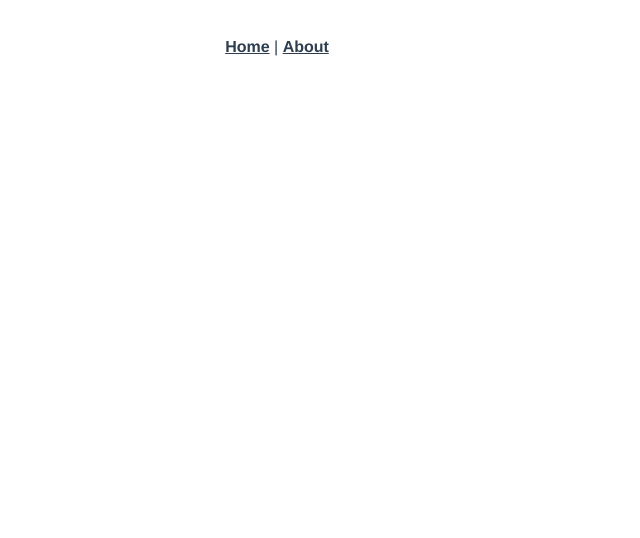
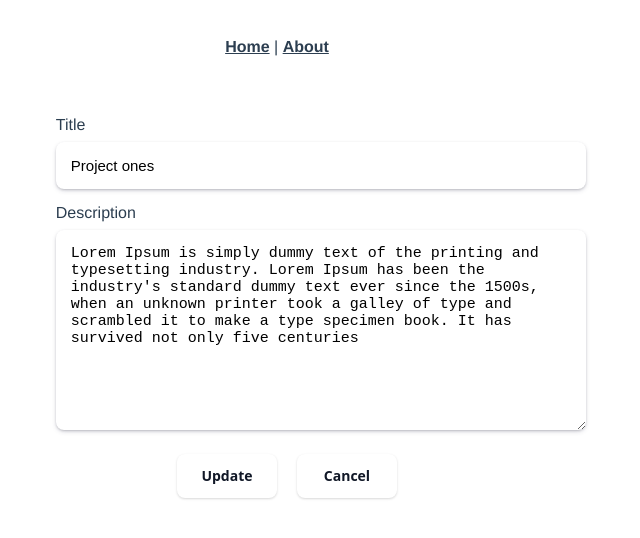
Before and after one commit to lucienzan/Vue-Tuto, a Vue app in the folder planner/: page /project/1 in a window 1280 px wide. Before the commit this address had no page. Shown: the top 538 px of the page, without its empty margins (363-1003 px from the left). Built offline with nearby package versions, Linux system fonts and the light colour scheme; data requests are answered from the project's data file.

Commit message:
[project/projectone] added edit & update feature for each lists

```diff
--- a/planner/data/db.json
+++ b/planner/data/db.json
@@ -2,13 +2,13 @@
   "projects": [
     {
       "id": 1,
-      "title": "Project one",
+      "title": "Project ones",
       "detail": "Lorem Ipsum is simply dummy text of the printing and typesetting industry. Lorem Ipsum has been the industry's standard dummy text ever since the 1500s, when an unknown printer took a galley of type and scrambled it to make a type specimen book. It has survived not only five centuries",
       "complete": false
     },
     {
       "id": 2,
-      "title": "Why do you use it.",
+      "title": "Why do you use it. hmmmm",
       "detail": "It is a long established fact that a reader will be distracted by the readable content of a page when looking at its layout. The point of using Lorem Ipsum is that it has a more-or-less normal distribution of letters, as opposed to using 'Content here, content here', making it look like readable English. Many desktop publishing packages and web page editors now use Lorem Ipsum as their default model text, and a search for 'lorem ipsum' will uncover many web sites still in their infancy. Various versions have evolved over the years, sometimes by accident, sometimes on purpose (injected humour and the like).",
       "complete": false
     }
--- a/planner/src/components/SingleProject.vue
+++ b/planner/src/components/SingleProject.vue
@@ -6,9 +6,11 @@
         <span class="material-symbols-outlined" @click="IsComplete(project.id)">
 check
 </span>
-      <span class="material-symbols-outlined">
+      <router-link :to="{ name: 'project', params:{id: project.id }}" style="color: #222222">
+        <span class="material-symbols-outlined" @click="">
 edit_note
 </span>
+      </router-link>
       <span class="material-symbols-outlined" @click="ShowDialog(project.id)">
 delete
 </span>
--- a/planner/src/router/index.js
+++ b/planner/src/router/index.js
@@ -1,5 +1,6 @@
 import { createRouter, createWebHistory } from 'vue-router'
 import HomeView from '../views/HomeView.vue'
+import EditProject from "@/views/EditProject.vue";
 
 const routes = [
   {
@@ -14,6 +15,12 @@ const routes = [
     // this generates a separate chunk (about.[hash].js) for this route
     // which is lazy-loaded when the route is visited.
     component: () => import(/* webpackChunkName: "about" */ '../views/AboutView.vue')
+  },
+  {
+    path: "/project/:id",
+    name: 'project',
+    component: EditProject,
+    props:true
   }
 ]
 
--- /dev/null
+++ b/planner/src/views/EditProject.vue
@@ -0,0 +1,214 @@
+<template>
+  <div>
+    <form class="frm-sec" >
+      <div class="frm-txtbox">
+        <label for="title">Title</label>
+        <input type="text" id="title" v-model="title" >
+        <span class="error" v-for="error in errors" :key="error.id">
+            <span v-if="error.check === 'Title'">{{ error.errMsg }}</span>
+          </span>
+      </div>
+      <div class="frm-txtbox">
+        <label for="describe">Description</label>
+        <textarea name="describe" id="describe" cols="63" rows="10" v-model="describe"></textarea>
+        <span class="error" v-for="error in errors" :key="error.id">
+            <span v-if="error.check === 'describe'">{{ error.errMsg }}</span>
+          </span>
+      </div>
+      <div class="controls">
+        <button @click.stop.prevent="Update">Update</button>
+        <button @click.stop.prevent="Cancel">Cancel</button>
+      </div>
+    </form>
+  </div>
+</template>
+
+<script>
+export default {
+  props:["id"],
+  data(){
+    return{
+       title:"",
+      describe:"",
+      errors:[],
+    }
+  },
+  methods :{
+    Intialize(){
+      if(this.id === "0"){
+         this.$router.push({ name: "home" });
+      }
+      fetch("http://localhost:3000/projects/"+this.id)
+          .then(res => res.json())
+          .then(data =>
+              {
+                this.title = data.title
+                this.describe = data.detail
+              }
+          );
+    },
+    Cancel(){
+      this.$router.push({name: "home"});
+    },
+    Update(){
+      let form = document.querySelector(".frm-sec");
+      if (this.CheckInput(form)) {
+        console.warn("Need to check your input field again");
+      } else {
+        let note = {
+          title: this.title,
+          detail: this.describe,
+        }
+        fetch("http://localhost:3000/projects/"+this.id, {
+          method: "PATCH",
+          headers: {"Content-Type": "application/json"},
+          body: JSON.stringify(note)
+        }).then(() => this.$router.push({name: "home"}))
+            .catch((err) => console.log(err.message))
+      }
+    },
+    CheckInput(form) {
+      let id = 0;
+      if (form.title.value.length === 0) {
+        id++;
+        this.errors = [];
+        let errorExists = this.errors.some((item) => item.id === id);
+        if (!errorExists) {
+          this.output = {
+            "id": id,
+            "errMsg": "Title field required.",
+            "check": "Title"
+          };
+          this.errors.push(this.output);
+        }
+        return true;
+
+      } else if (form.title.value.length < 5) {
+        id++;
+        this.errors = [];
+        let errorExists = this.errors.some((item) => item.id === id);
+        if (!errorExists) {
+          this.output = {
+            "id": id,
+            "errMsg": "Words length should be greater than five.",
+            "check": "Title"
+          };
+          this.errors.push(this.output);
+        }
+        return true;
+      }
+      if (form.describe.value.length === 0) {
+        id++;
+        this.errors = [];
+        let errorExists = this.errors.some((item) => item.id === id);
+        if (!errorExists) {
+          this.output = {
+            "id": id,
+            "errMsg": "Description field required.",
+            "check": "describe"
+          };
+          this.errors.push(this.output);
+        }
+        return true;
+      } else if (form.describe.value.length < 15) {
+        id++;
+        this.errors = [];
+        let errorExists = this.errors.some((item) => item.id === id);
+        if (!errorExists) {
+          this.output = {
+            "id": id,
+            "errMsg": "Description words length should be greater than 15.",
+            "check": "describe"
+          };
+          this.errors.push(this.output);
+        }
+        return true;
+      }
+      return false;
+    }
+  },
+  mounted() {
+    this.Intialize();
+
+  }
+}
+</script>
+
+<style lang="css" scoped>
+
+.frm-sec {
+  padding: 30px 55px;
+  width: 35%;
+  margin: 0 auto;
+}
+
+label, .error > span {
+   text-align: left;
+}
+
+.frm-txtbox {
+  display: block;
+  margin-bottom: 15px;
+}
+
+.frm-txtbox label {
+  display: block;
+  margin-bottom: 8px;
+}
+
+.frm-txtbox :where(input, textarea) {
+  width: 500px;
+  padding: 15px;
+  font-size: 15px;
+  box-shadow: rgba(50, 50, 93, 0.25) 0px 2px 5px -1px, rgba(0, 0, 0, 0.3) 0px 1px 3px -1px;
+  border: none;
+  border-radius: 8px;
+}
+
+.controls {
+  margin-top: 20px;
+}
+
+.controls button {
+  background-color: #FFFFFF;
+  border: 0;
+  border-radius: .5rem;
+  box-sizing: border-box;
+  color: #111827;
+  font-family: "Inter var", ui-sans-serif, system-ui, -apple-system, system-ui, "Segoe UI", Roboto, "Helvetica Neue", Arial, "Noto Sans", sans-serif, "Apple Color Emoji", "Segoe UI Emoji", "Segoe UI Symbol", "Noto Color Emoji";
+  font-size: .875rem;
+  font-weight: 600;
+  line-height: 1.25rem;
+  padding: .75rem 1rem;
+  text-align: center;
+  text-decoration: none #D1D5DB solid;
+  text-decoration-thickness: auto;
+  box-shadow: 0 1px 3px 0 rgba(0, 0, 0, 0.1), 0 1px 2px 0 rgba(0, 0, 0, 0.06);
+  cursor: pointer;
+  user-select: none;
+  -webkit-user-select: none;
+  touch-action: manipulation;
+  width: 100px;
+  margin-left: 20px;
+}
+
+.controls button:hover {
+  background-color: rgb(249, 250, 251);
+}
+
+.controls button:focus {
+  outline: 2px solid transparent;
+  outline-offset: 2px;
+}
+
+.controls button:focus-visible {
+  box-shadow: none;
+}
+
+.error span {
+  margin-top: 8px;
+  display: block;
+  color: #ff6464;
+}
+
+</style>
--- a/planner/src/views/HomeView.vue
+++ b/planner/src/views/HomeView.vue
@@ -19,10 +19,11 @@
 import SingleProject from "@/components/SingleProject.vue";
 import ConfirmModel from "@/components/ConfirmModel.vue";
 import FormModel from "@/components/FormModel.vue";
+import EditProject from "@/views/EditProject.vue";
 
 export default {
   name: 'HomeView',
-  components: {FormModel, ConfirmModel, SingleProject},
+  components: {EditProject, FormModel, ConfirmModel, SingleProject},
   data(){
     return{
       projects:[],
```
